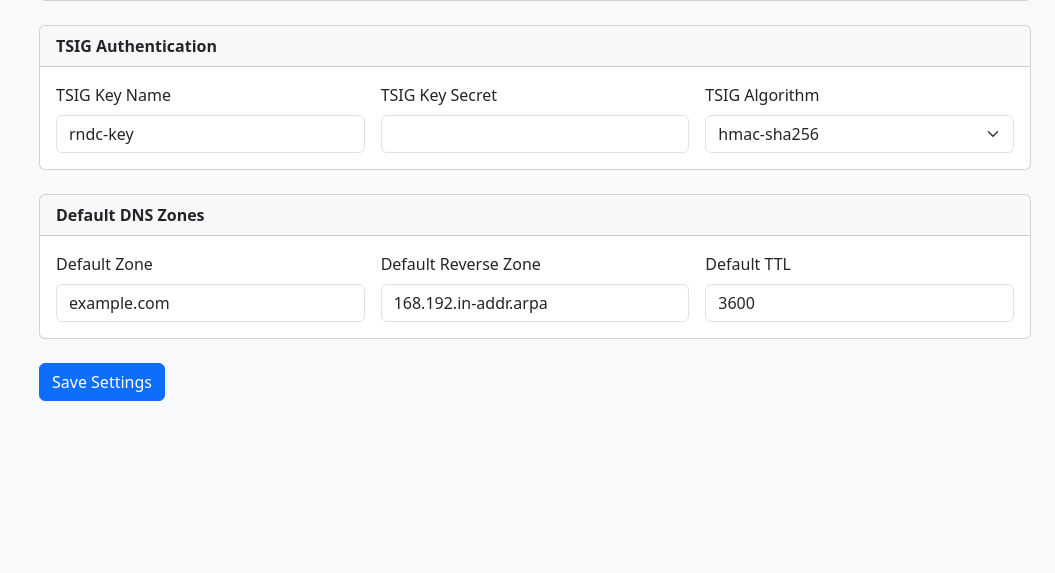
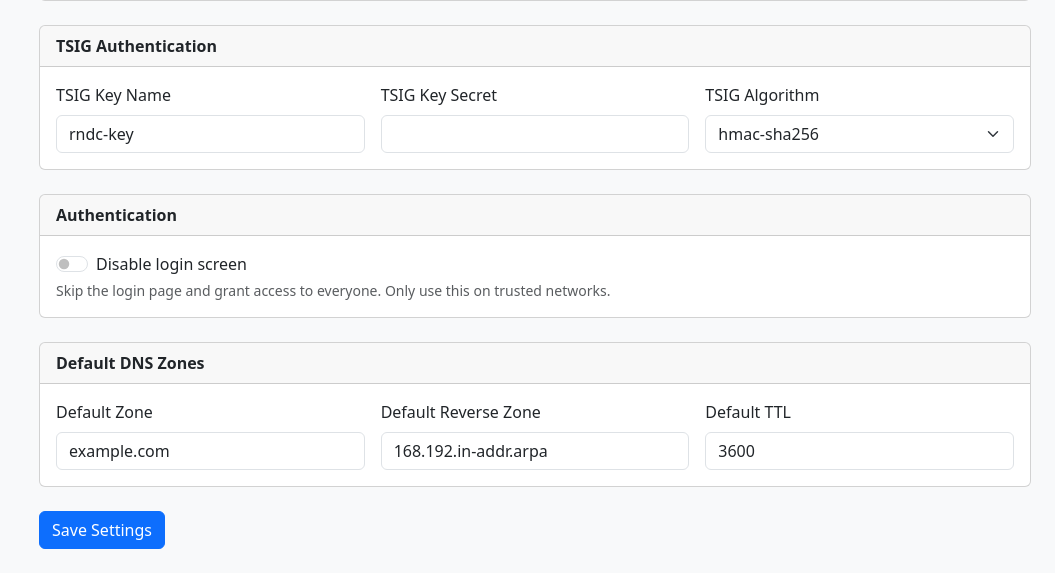
Before and after one commit to ftsiadimos/DHCP-DNS-Manager, a Flask app: page /settings in a window 1280 px wide. Shown: the part 966-1539 px from the top of the page, without its empty margins (225-1280 px from the left). Before the commit the page ends 1367 px from the top, so only its background shows below. Run offline with Flask 3, Linux system fonts and the light colour scheme; the visitor is signed in with stand-in values (Sample User, id 1).

Commit message:
add disable login option in settings and update version to 1.1.0

```diff
--- a/app/routes.py
+++ b/app/routes.py
@@ -36,6 +36,10 @@ def inject_nav_defaults():
 @app.before_request
 def require_login():
     if request.endpoint in ("login", "logout", "static", "api_stats"):
+        return
+    s = load_settings()
+    if s.get("disable_login"):
+        g.user = "admin"
         return
     user_id = session.get("user_id")
     if not user_id:
@@ -409,6 +413,7 @@ def settings():
             "default_zone": request.form.get("default_zone", "").strip(),
             "default_reverse_zone": request.form.get("default_reverse_zone", "").strip(),
             "default_ttl": int(request.form.get("default_ttl") or 3600),
+            "disable_login": "true" if request.form.get("disable_login") else "false",
         }
         # Auto-parse removed — rndc_key is now the raw secret only
         save_settings(new_settings)
--- a/app/settings.py
+++ b/app/settings.py
@@ -27,8 +27,10 @@ DEFAULTS = {
     "default_zone": "example.com",
     "default_reverse_zone": "168.192.in-addr.arpa",
     "default_ttl": 3600,
+    "disable_login": "false",
 }
 
+BOOL_KEYS = {"disable_login"}
 INT_KEYS = {"dns_port", "rndc_port", "default_ttl", "stats_port"}
 
 
@@ -77,6 +79,8 @@ def load_settings():
                     value = int(value)
                 except (TypeError, ValueError):
                     value = DEFAULTS.get(row.key, value)
+            elif row.key in BOOL_KEYS:
+                value = value.lower() in ("true", "1", "yes")
             data[row.key] = value
     return data
 
--- a/app/templates/settings.html
+++ b/app/templates/settings.html
@@ -105,6 +105,19 @@
     </div>
   </div>
 
+  <!-- Authentication -->
+  <div class="card mb-4">
+    <div class="card-header"><strong>Authentication</strong></div>
+    <div class="card-body">
+      <div class="form-check form-switch">
+        <input class="form-check-input" type="checkbox" id="disable_login" name="disable_login"
+               {{ 'checked' if settings.disable_login }}>
+        <label class="form-check-label" for="disable_login">Disable login screen</label>
+      </div>
+      <div class="form-text">Skip the login page and grant access to everyone. Only use this on trusted networks.</div>
+    </div>
+  </div>
+
   <!-- Default Zones -->
   <div class="card mb-4">
     <div class="card-header"><strong>Default DNS Zones</strong></div>
```
Also changed, not shown: 1 other file.
